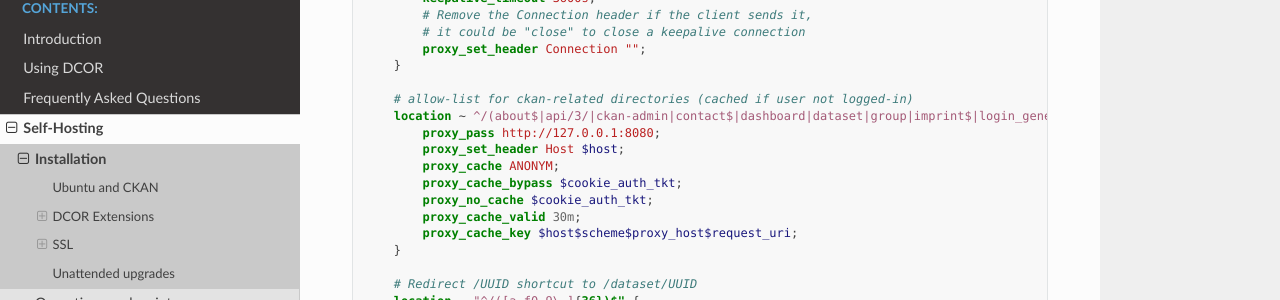
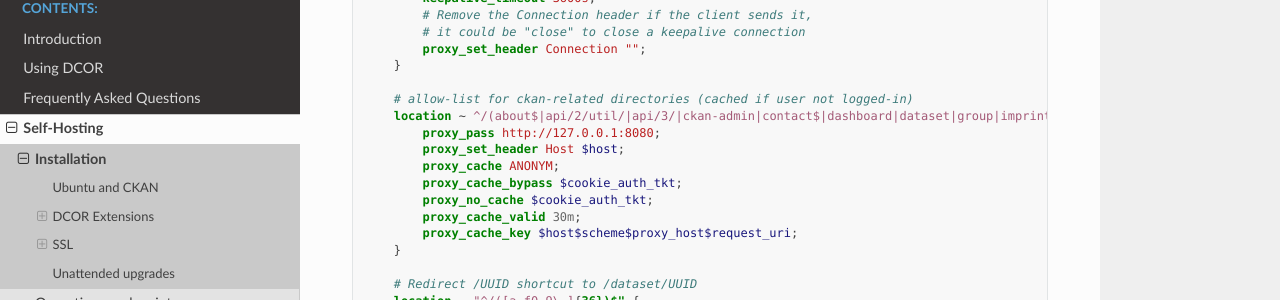
Before and after one commit to DCOR-dev/dcor-docs, a Sphinx documentation site: the page built from docs/sec_self_hosting/installation.rst, in a window 1280 px wide and 900 px high, scrolled down 5693 px. Shown: the part 151-451 px from the top of the window. Built offline with Sphinx 7.4.7 and the Read the Docs theme 2.0.0, drawn with Linux system fonts in a browser that asks for light colours.

Commit message:
update nginx allow-list
fixes https://github.com/DCOR-dev/ckanext-dcor_schemas/issues/28

```diff
--- a/docs/sec_self_hosting/nginx_ckan_config.txt
+++ b/docs/sec_self_hosting/nginx_ckan_config.txt
@@ -104,7 +104,7 @@ server {
     }
 
     # allow-list for ckan-related directories (cached if user not logged-in)
-    location ~ ^/(about$|api/3/|ckan-admin|contact$|dashboard|dataset|group|imprint$|login_generic|organization|privacy$|revision|uploads/(admin|group|user)/.+\.(png|jpg|jpeg)$|user|$) {
+    location ~ ^/(about$|api/2/util/|api/3/|ckan-admin|contact$|dashboard|dataset|group|imprint$|login_generic|organization|privacy$|revision|uploads/(admin|group|user)/.+\.(png|jpg|jpeg)$|user|$) {
         proxy_pass http://127.0.0.1:8080;
         proxy_set_header Host $host;
         proxy_cache ANONYM;
```
